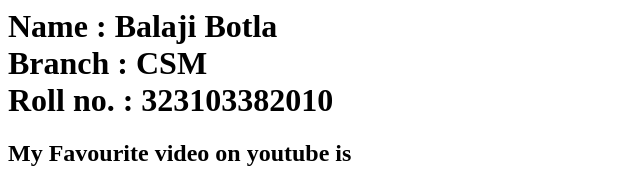
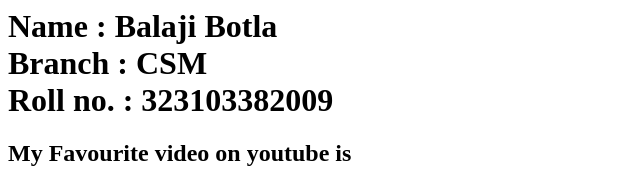
Before and after one commit to BalajiBotla7/my-profile, a plain HTML site: page mydetails.html in a window 1280 px wide. Shown: the top 184 px of the page, 0-640 px from the left. Drawn offline with Linux system fonts and the light colour scheme; grey boxes are pictures that could not be loaded.

Commit message:
final commit

```diff
--- a/mydetails.html
+++ b/mydetails.html
@@ -9,7 +9,7 @@
              <br>
            Branch   : CSM
              <br>
-           Roll no. : 323103382010
+           Roll no. : 323103382009
 	 </h1>
           <h2> My Favourite video on youtube is </h2>
           <iframe width="560" height="315" src="https://www.youtube.com/embed/arj7oStGLkU?si=0AhhVSzyxb6rwLvO" title="YouTube video player" frameborder="0" allow="accelerometer; autoplay; clipboard-write; encrypted-media; gyroscope; picture-in-picture; web-share" allowfullscreen></iframe>
```
